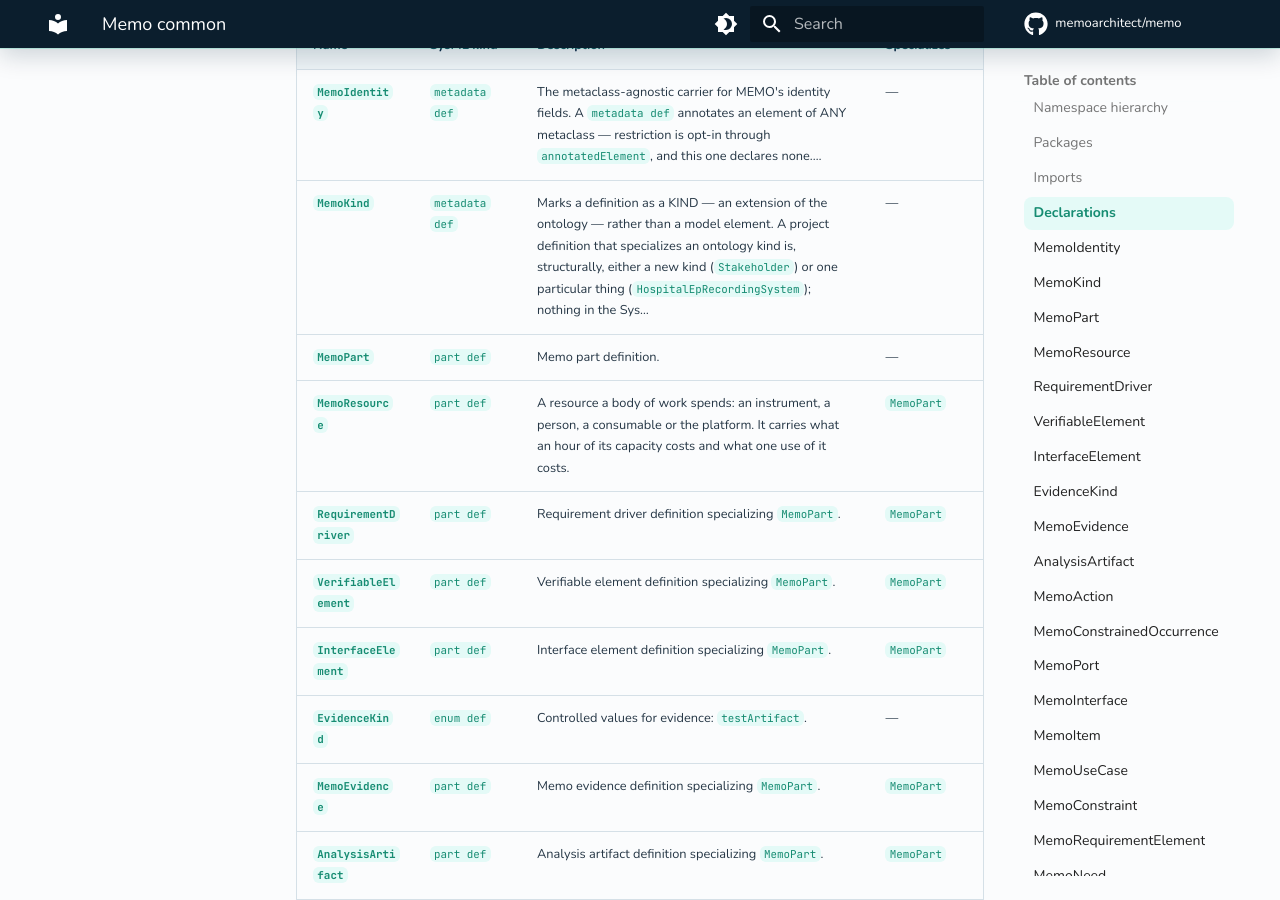
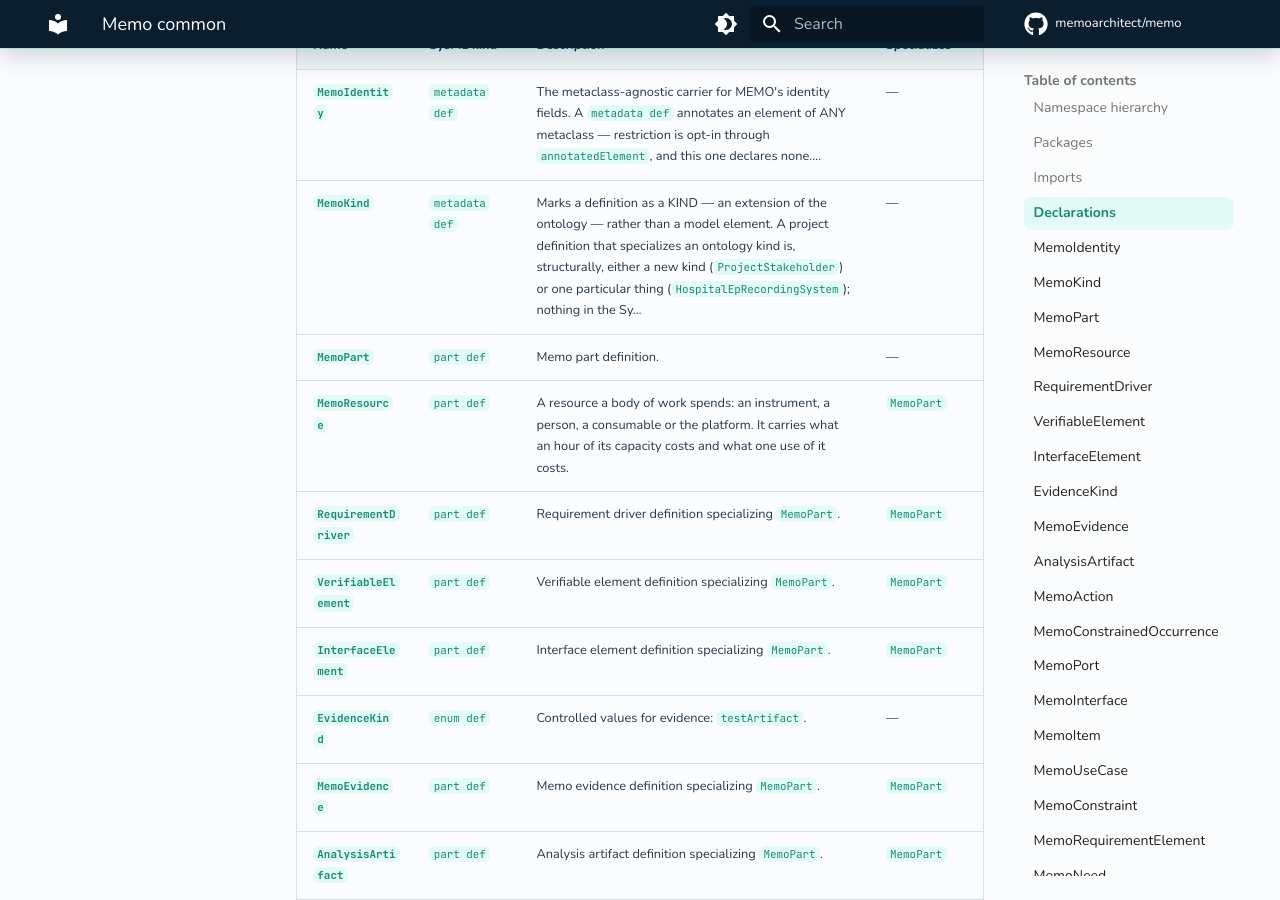
Before and after one commit to memoarchitect/memo, an MkDocs documentation site: the page built from docs/sysml-api/core/common/memo_common.md, in a window 1280 px wide and 900 px high, scrolled down 1230 px. Built offline with MkDocs 1.6.1 and Material for MkDocs 9.7.7, drawn with Linux system fonts in a browser that asks for light colours; comment, search, counter and statistics services are not loaded; some of the changed text lies outside the part shown.

Commit message:
CR-ONT-074 judges usages, not definitions; model-agnostic comments
A definition is a type and is not allocated; its usages are, as CR-MED-022 and
CR-MED-023 already say. The rule reported every component function definition as
unallocated. Examples in comments and generated docs no longer name a customer model.

Co-Authored-By: Claude Opus 5.5 <noreply@anthropic.com>

```diff
--- a/docs/sysml-api/core/common/memo_common.md
+++ b/docs/sysml-api/core/common/memo_common.md
@@ -34,7 +34,7 @@
 | Name | SysML kind | Description | Specializes |
 | --- | --- | --- | --- |
 | [`MemoIdentity`](#memoidentity) | `metadata def` | The metaclass-agnostic carrier for MEMO's identity fields. A `metadata def` annotates an element of ANY metaclass — restriction is opt-in through `annotatedElement`, and this one declares none.… | — |
-| [`MemoKind`](#memokind) | `metadata def` | Marks a definition as a KIND — an extension of the ontology — rather than a model element. A project definition that specializes an ontology kind is, structurally, either a new kind (`Stakeholder`) or one particular thing (`HospitalEpRecordingSystem`); nothing in the Sys… | — |
+| [`MemoKind`](#memokind) | `metadata def` | Marks a definition as a KIND — an extension of the ontology — rather than a model element. A project definition that specializes an ontology kind is, structurally, either a new kind (`ProjectStakeholder`) or one particular thing (`HospitalEpRecordingSystem`); nothing in the Sy… | — |
 | [`MemoPart`](#memopart) | `part def` | Memo part definition. | — |
 | [`MemoResource`](#memoresource) | `part def` | A resource a body of work spends: an instrument, a person, a consumable or the platform. It carries what an hour of its capacity costs and what one use of it costs. | `MemoPart` |
 | [`RequirementDriver`](#requirementdriver) | `part def` | Requirement driver definition specializing `MemoPart`. | `MemoPart` |
@@ -82,7 +82,7 @@ metadata def MemoKind
 
 | Property | Value |
 | --- | --- |
-| Description | Marks a definition as a KIND — an extension of the ontology — rather than a model element. A project definition that specializes an ontology kind is, structurally, either a new kind (`Stakeholder`) or one particular thing (`HospitalEpRecordingSystem`); nothing in the Sys… |
+| Description | Marks a definition as a KIND — an extension of the ontology — rather than a model element. A project definition that specializes an ontology kind is, structurally, either a new kind (`ProjectStakeholder`) or one particular thing (`HospitalEpRecordingSystem`); nothing in the Sy… |
 | Kind | `metadata def` |
 | Abstract | No |
 | Specializes | — |
@@ -533,7 +533,7 @@ part def Citation specializes MemoPart
 
         // Marks a definition as a KIND — an extension of the ontology — rather than a model element.
         // A project definition that specializes an ontology kind is, structurally, either a new kind
-        // (`Stakeholder`) or one particular thing (`HospitalEpRecordingSystem`); nothing in the
+        // (`ProjectStakeholder`) or one particular thing (`HospitalEpRecordingSystem`); nothing in the
         // SysML tells the two apart, so the author says which. A marked definition, and what is typed
         // by it, takes `idPrefix` as the family of its display ids (`<idPrefix>-1`). Anything unmarked
         // takes the family of the ontology kind it descends from.
```
Also changed, not shown: docs/ontology/_generated/core.md (+1 -1 lines), docs/sysml-api/elements.md (+1 -1 lines), docs/sysml-api/rules/ontology/ontology_invariants.md (+2 -2 lines), 2 other files.
